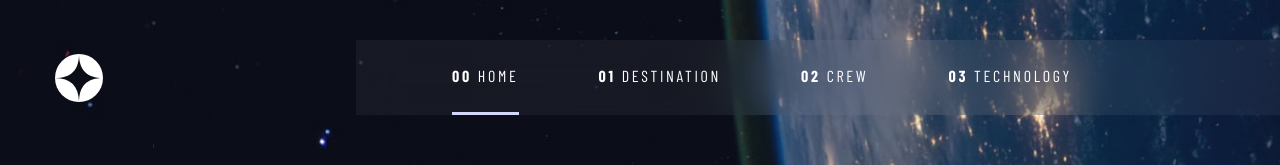
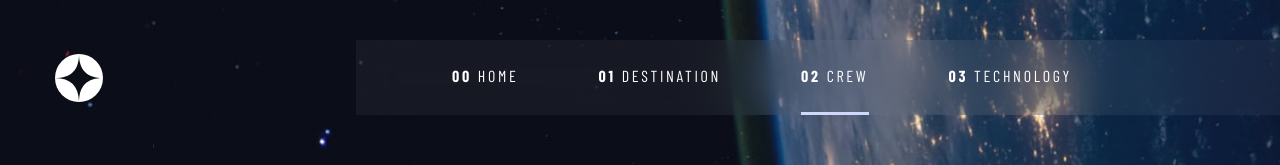
Before and after one commit to notanut/space-tourism-website, a website: page index.html in a window 1280 px wide. Shown: the top 165 px of the page. Drawn offline with nearby package versions, Linux system fonts and the light colour scheme; a web font is replaced by a local one.

Commit message:
Update index.html

```diff
--- a/index.html
+++ b/index.html
@@ -10,7 +10,6 @@
   <title>Frontend Mentor | Space tourism website</title>
 </head>
 <body class="home">
-
     <header>
       <div class="logo">
         <img src="./assets/shared/logo.svg" alt="">
@@ -23,9 +22,9 @@
           <button id="close-toggle" class="close-toggle">
             <img src="./assets/shared/icon-close.svg" alt="">
           </button>
-        <li class="active"><a href="./index.html"><strong>00</strong> Home</a></li>
+          <li><a href="./index.html"><strong>00</strong> Home</a></li>
           <li><a href="./destination.html"><strong>01</strong> Destination</a></li>
-        <li><a href="./crew.html"><strong>02</strong> Crew</a></li>
+          <li class="active"><a href="./crew.html"><strong>02</strong> Crew</a></li>
           <li><a href="./technology.html"><strong>03</strong> Technology</a></li>
         </ul>
       </nav>
```
Lines whose indentation alone changed are shown as unchanged.
